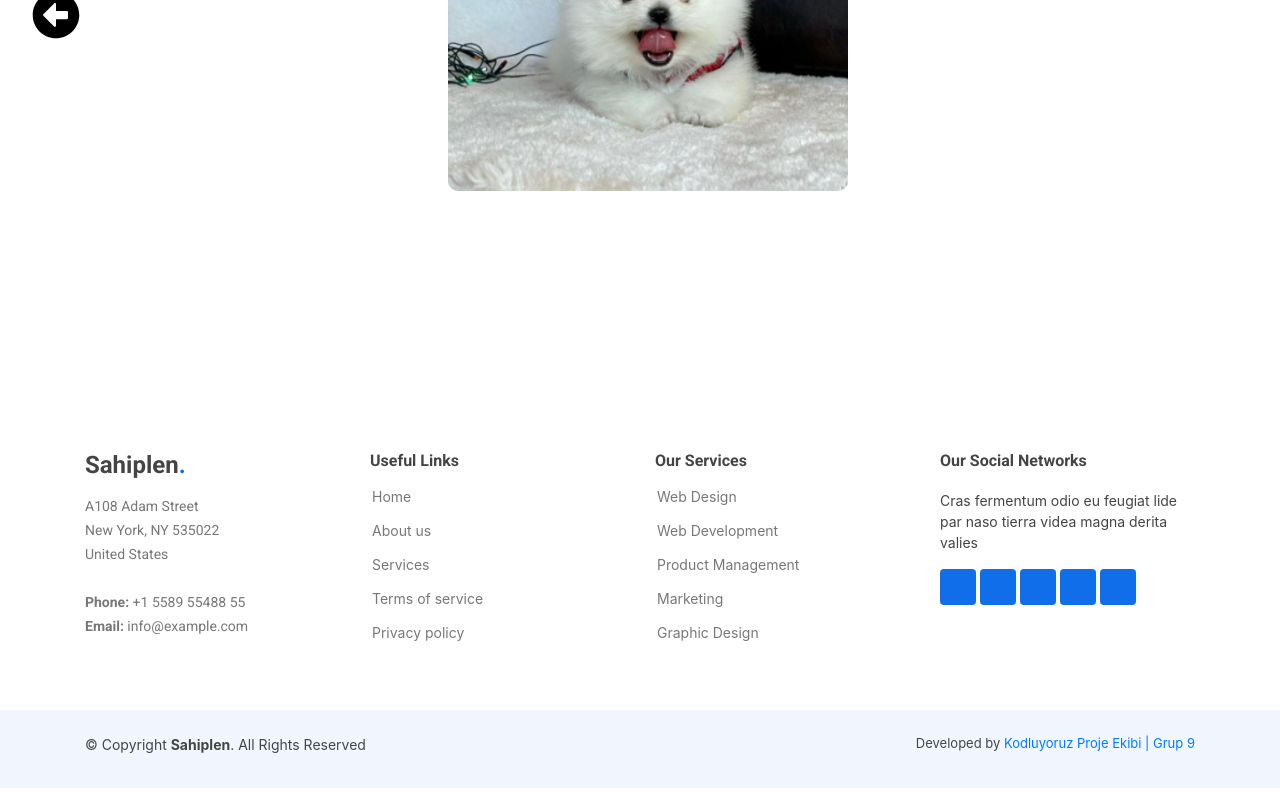
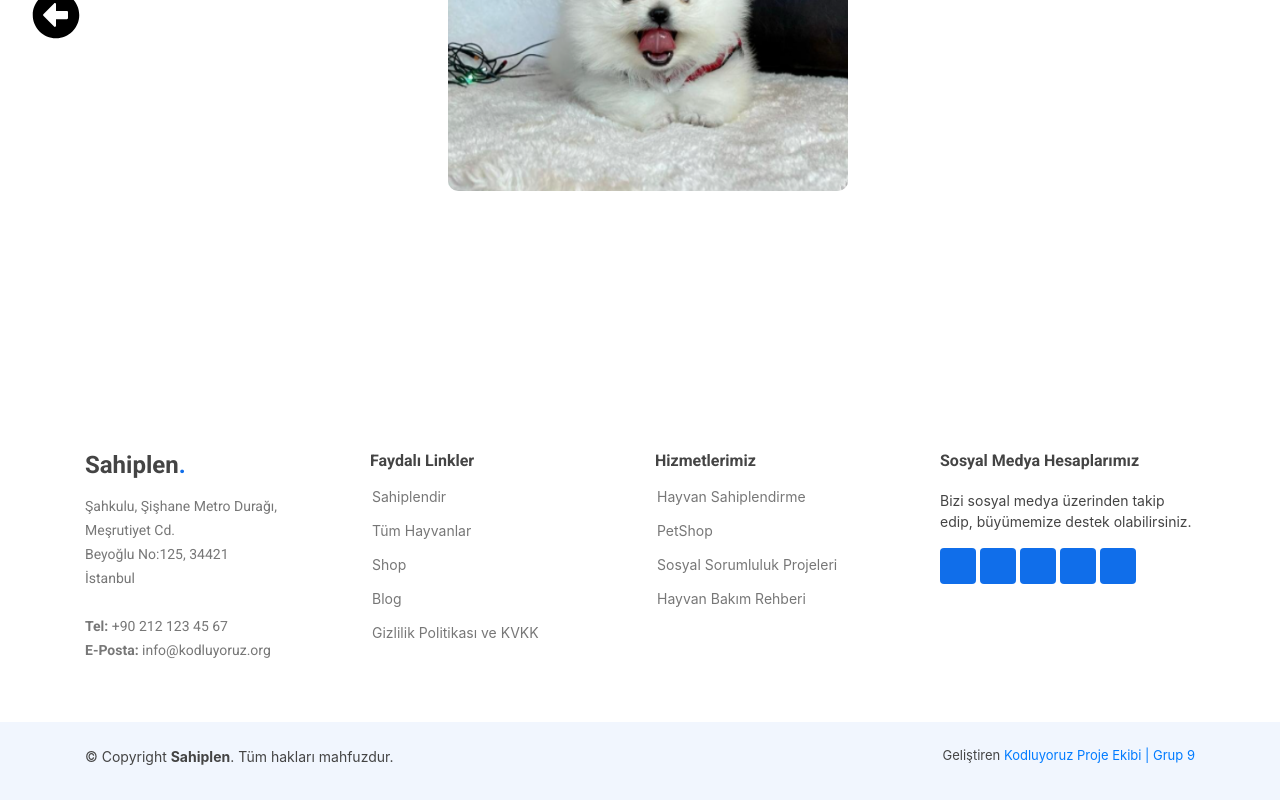
Before and after one commit to Kodluyoruz-Proje-Ekibi/sahiplen, a React (Create React App) app: page /detay in a window 1280 px wide. Shown: the part 1718-2518 px from the top of the page. Built offline with nearby package versions, Linux system fonts and the light colour scheme.

Commit message:
some improvements

```diff
--- a/src/components/Footer/index.js
+++ b/src/components/Footer/index.js
@@ -1,5 +1,3 @@
-import React from 'react';
-
 function Footer() {
 	return (
 		<>
@@ -12,63 +10,63 @@ function Footer() {
 									Sahiplen<span>.</span>
 								</h3>
 								<p>
-									A108 Adam Street <br />
-									New York, NY 535022
+									Şahkulu, Şişhane Metro Durağı, Meşrutiyet Cd.
 									<br />
-									United States <br />
+									Beyoğlu No:125, 34421
 									<br />
-									<strong>Phone:</strong> +1 5589 55488 55
+									İstanbul <br />
 									<br />
-									<strong>Email:</strong> info@example.com
+									<strong>Tel:</strong> +90 212 123 45 67
+									<br />
+									<strong>E-Posta:</strong> info@kodluyoruz.org
 									<br />
 								</p>
 							</div>
 
 							<div className="col-lg-3 col-md-6 footer-links">
-								<h4>Useful Links</h4>
+								<h4>Faydalı Linkler</h4>
 								<ul>
 									<li>
-										<i className="bx bx-chevron-right"></i> <a href="/#">Home</a>
+										<i className="bx bx-chevron-right"></i> <a href="/#">Sahiplendir</a>
 									</li>
 									<li>
-										<i className="bx bx-chevron-right"></i> <a href="/#">About us</a>
+										<i className="bx bx-chevron-right"></i> <a href="/#">Tüm Hayvanlar</a>
 									</li>
 									<li>
-										<i className="bx bx-chevron-right"></i> <a href="/#">Services</a>
+										<i className="bx bx-chevron-right"></i> <a href="/#">Shop</a>
 									</li>
 									<li>
-										<i className="bx bx-chevron-right"></i> <a href="/#">Terms of service</a>
+										<i className="bx bx-chevron-right"></i> <a href="/#">Blog</a>
 									</li>
 									<li>
-										<i className="bx bx-chevron-right"></i> <a href="/#">Privacy policy</a>
+										<i className="bx bx-chevron-right"></i>{' '}
+										<a href="/#">Gizlilik Politikası ve KVKK</a>
 									</li>
 								</ul>
 							</div>
 
 							<div className="col-lg-3 col-md-6 footer-links">
-								<h4>Our Services</h4>
+								<h4>Hizmetlerimiz</h4>
 								<ul>
 									<li>
-										<i className="bx bx-chevron-right"></i> <a href="/#">Web Design</a>
+										<i className="bx bx-chevron-right"></i> <a href="/#">Hayvan Sahiplendirme</a>
 									</li>
 									<li>
-										<i className="bx bx-chevron-right"></i> <a href="/#">Web Development</a>
+										<i className="bx bx-chevron-right"></i> <a href="/#">PetShop</a>
 									</li>
 									<li>
-										<i className="bx bx-chevron-right"></i> <a href="/#">Product Management</a>
+										<i className="bx bx-chevron-right"></i>{' '}
+										<a href="/#">Sosyal Sorumluluk Projeleri</a>
 									</li>
 									<li>
-										<i className="bx bx-chevron-right"></i> <a href="/#">Marketing</a>
-									</li>
-									<li>
-										<i className="bx bx-chevron-right"></i> <a href="/#">Graphic Design</a>
+										<i className="bx bx-chevron-right"></i> <a href="/#">Hayvan Bakım Rehberi</a>
 									</li>
 								</ul>
 							</div>
 
 							<div className="col-lg-3 col-md-6 footer-links">
-								<h4>Our Social Networks</h4>
-								<p>Cras fermentum odio eu feugiat lide par naso tierra videa magna derita valies</p>
+								<h4>Sosyal Medya Hesaplarımız</h4>
+								<p>Bizi sosyal medya üzerinden takip edip, büyümemize destek olabilirsiniz.</p>
 								<div className="social-links mt-3">
 									<a href="/#" className="twitter">
 										<i className="bx bxl-twitter"></i>
@@ -97,10 +95,10 @@ function Footer() {
 						<strong>
 							<span>Sahiplen</span>
 						</strong>
-						. All Rights Reserved
+						. Tüm hakları mahfuzdur.
 					</div>
 					<div className="credits">
-						Developed by <a href="/#">Kodluyoruz Proje Ekibi | Grup 9</a>
+						Geliştiren <a href="/#">Kodluyoruz Proje Ekibi | Grup 9</a>
 					</div>
 				</div>
 			</footer>
--- a/src/components/Header/index.js
+++ b/src/components/Header/index.js
@@ -21,7 +21,7 @@ function Header() {
 					<nav className="nav-menu d-none d-lg-block">
 						<ul>
 							<li>
-								<Link to="/">Anasayfa</Link>
+								<Link to="/">Ana Sayfa</Link>
 							</li>
 							<li>
 								<Link to="/tumhayvanlar">Tüm Hayvanlar</Link>
--- a/src/components/Slider/index.js
+++ b/src/components/Slider/index.js
@@ -5,9 +5,9 @@ function Slider() {
 		<section id="hero" className="d-flex align-items-center">
 			<div className="container" data-aos="zoom-out" data-aos-delay="100">
 				<h1>
-					Hoşgeldin Sende <span>Sahiplen.</span>
+					Hoşgeldin Sen de <span>Sahiplen.</span>
 				</h1>
-				<h2>Lorem ipsum dolor sit, amet consectetur adipisicing elit.</h2>
+				<h2>Yuva arayan yüzlerce minik dost var. Vakit kaybetme.</h2>
 				<div className="d-flex">
 					<a href="/#" className="btn-get-started scrollto">
 						Tüm Hayvanlar
```
